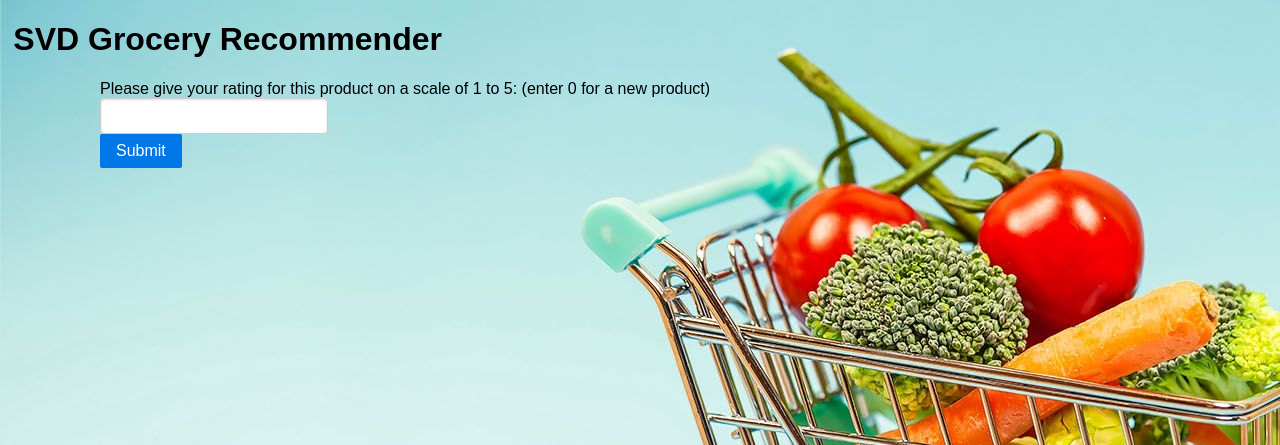
After one commit to melodygr/grocery_recommendation, a Flask app: template flask_app/templates/rating.html in a window 1280 px wide. The commit adds this page. Shown: the top 445 px of the page. Run offline with Flask 2, Linux system fonts and the light colour scheme; the template is opened without the code that fills it, so the values that code supplies are empty; parts of the project's set-up code (start-up, migrations or seed data) failed here and were passed over; some libraries are stand-ins or nearby versions.

Commit message:
rating page

```diff
--- a/flask_app/app.py
+++ b/flask_app/app.py
@@ -13,7 +13,6 @@ app = Flask(__name__)
 @app.route('/', methods=['GET', 'POST'])
 def rootpage():
     return render_template('index.html')
-
 
 @app.route('/nlp', methods=['GET', 'POST'])
 def nlppage():
@@ -40,6 +39,34 @@ def svdpage():
                             svd_recs=svd_recs,
                             num_results=num_results)
 
+@app.route('/rating', methods=['GET', 'POST'])
+def ratingpage():
+    if n_to_rate == None:
+        return render_template('svd.html',
+                                svd_recs='',
+                                num_results=0)
+    if n_left_to_rate == None:
+        ratings_list=[]
+        n_left_to_rate = n_to_rate
+
+    if n_left_to_rate == 0:
+        num_results, svd_recs = generate_recs(ratings_list, n_to_rec, percent_diverse, rec_aisle=rec_aisle)
+        return render_template('svd.html',
+                                svd_recs=svd_recs,
+                                num_results=num_results)
+    else:
+        product = get_sample_product(rate_aisle)
+        rating = float(request.form.get('num_to_rate'))
+        ratings_list.append([product, rating])
+        n_left_to_rate -= 1
+        return render_template('rating.html',
+                                n_left_to_rate=n_left_to_rate,
+                                n_to_rate=n_to_rate,
+                                n_to_rec=n_to_rec,
+                                percent_diverse=percent_diverse,
+                                rate_aisle=rate_aisle,
+                                rec_aisle=rec_aisle,
+                                ratings_list=ratings_list)
 
 if __name__ == "__main__":
     app.run(debug=True)
--- /dev/null
+++ b/flask_app/templates/rating.html
@@ -0,0 +1,41 @@
+<!DOCTYPE html>
+
+<head>
+    <title>Singular Value Decomposition Grocery Recommender</title>
+
+    <link rel='stylesheet' type='text/css' href="{{ url_for('static', filename='style.css') }}">
+
+    <link rel="stylesheet" href="https://unpkg.com/purecss@2.0.5/build/pure-min.css" integrity="sha384-LTIDeidl25h2dPxrB2Ekgc9c7sEC3CWGM6HeFmuDNUjX76Ert4Z4IY714dhZHPLd" crossorigin="anonymous">
+
+</head>
+
+<h1>SVD Grocery Recommender</h1>
+
+<body>
+
+<div class='main'>
+    {{ product['Product Name'].iloc[0] }}
+    <form class="pure-form" method="POST" action="/rating">
+    Please give your rating for this product on a scale of 1 to 5: (enter 0 for a new product)<br>
+    <input type="text" name="rate_product"><br>
+    <button type="submit" class="pure-button pure-button-primary" value="Submit">Submit</button>
+    </form>
+</div>
+
+<br>
+
+<div class='main'>
+    <!-- {% if (request.method == 'POST') and ('num_to_rec' in request.form) and (num_results == 0) %}
+        <p>No similar products found.  Please refine your search terms and try again!</p>
+    {% endif %}
+
+
+    {% if (request.method == 'POST') and (num_results>0) %}
+    <div class="container">
+        {{ svd_recs|safe }}
+    {% endif %}     -->
+
+    <br/>
+</div>
+
+</body>
--- a/flask_app/templates/svd.html
+++ b/flask_app/templates/svd.html
@@ -40,14 +40,8 @@
 
     {% if (request.method == 'POST') and (num_results>0) %}
     <div class="container">
-        <!-- <div class="alert alert-success" role="alert">
-        <p class="alert-heading">Result</p>
-        <p>Number of Records:{{num_results}}</p>
-        <br/>
-        </div> -->
         {{ svd_recs|safe }}
     {% endif %}
-    <br/>
     <br/>
     <form class="pure-form" method="POST" action="/nlp">
         <button type="submit" class="pure-button pure-button-active" value="Submit">Try the NLP</button>
```
Also changed, not shown: flask_app/user_functions.py (+40 -0 lines), 1 other file.
